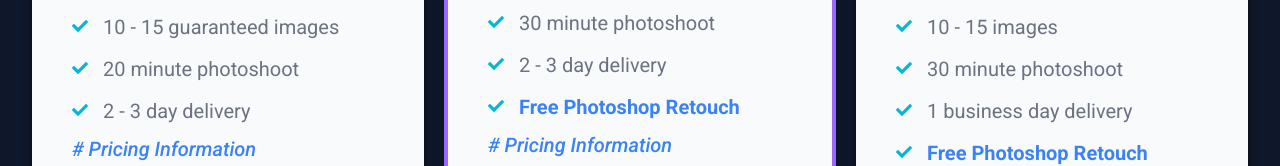
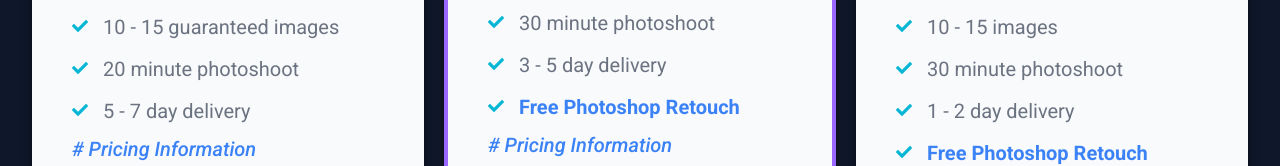
Before and after one commit to carlosdlroca/headshotgo, a Gatsby site: page /headshots in a window 1280 px wide. Shown: the part 790-956 px from the top of the page. Built offline with nearby package versions, Linux system fonts and the light colour scheme; Gatsby itself is replaced by a stand-in of ours.

Commit message:
edit headshot delivery time

```diff
--- a/src/pages/headshots/index.js
+++ b/src/pages/headshots/index.js
@@ -43,7 +43,7 @@ export default function HeadshotsPage({data}) {
               <ul className="hs-card-details">
                 <li className="hs-card-details_item">10 - 15 guaranteed images</li>
                 <li className="hs-card-details_item">20 minute photoshoot</li>
-                <li className="hs-card-details_item">2 - 3 day delivery</li>
+                <li className="hs-card-details_item">5 - 7 day delivery</li>
                 <a href="#pricing-information"><i># Pricing Information</i></a>
               </ul>
               <a className="hs-card-button" href={data.site.siteMetadata.bookingLink}>Book Now</a>
@@ -58,7 +58,7 @@ export default function HeadshotsPage({data}) {
               <ul className="hs-card-details">
                 <li className="hs-card-details_item">10 - 15 images</li>
                 <li className="hs-card-details_item">30 minute photoshoot</li>
-                <li className="hs-card-details_item">2 - 3 day delivery</li>
+                <li className="hs-card-details_item">3 - 5 day delivery</li>
                 <li className="hs-card-details_item"><strong>Free Photoshop Retouch</strong></li>
                 <a href="#pricing-information"><i># Pricing Information</i></a>
               </ul>
@@ -74,7 +74,7 @@ export default function HeadshotsPage({data}) {
               <ul className="hs-card-details">
                 <li className="hs-card-details_item">10 - 15 images</li>
                 <li className="hs-card-details_item">30 minute photoshoot</li>
-                <li className="hs-card-details_item">1 business day delivery</li>
+                <li className="hs-card-details_item">1 - 2 day delivery</li>
                 <li className="hs-card-details_item"><strong>Free Photoshop Retouch</strong></li>
                 <a href="#pricing-information"><i># Pricing Information</i></a>
               </ul>
```
